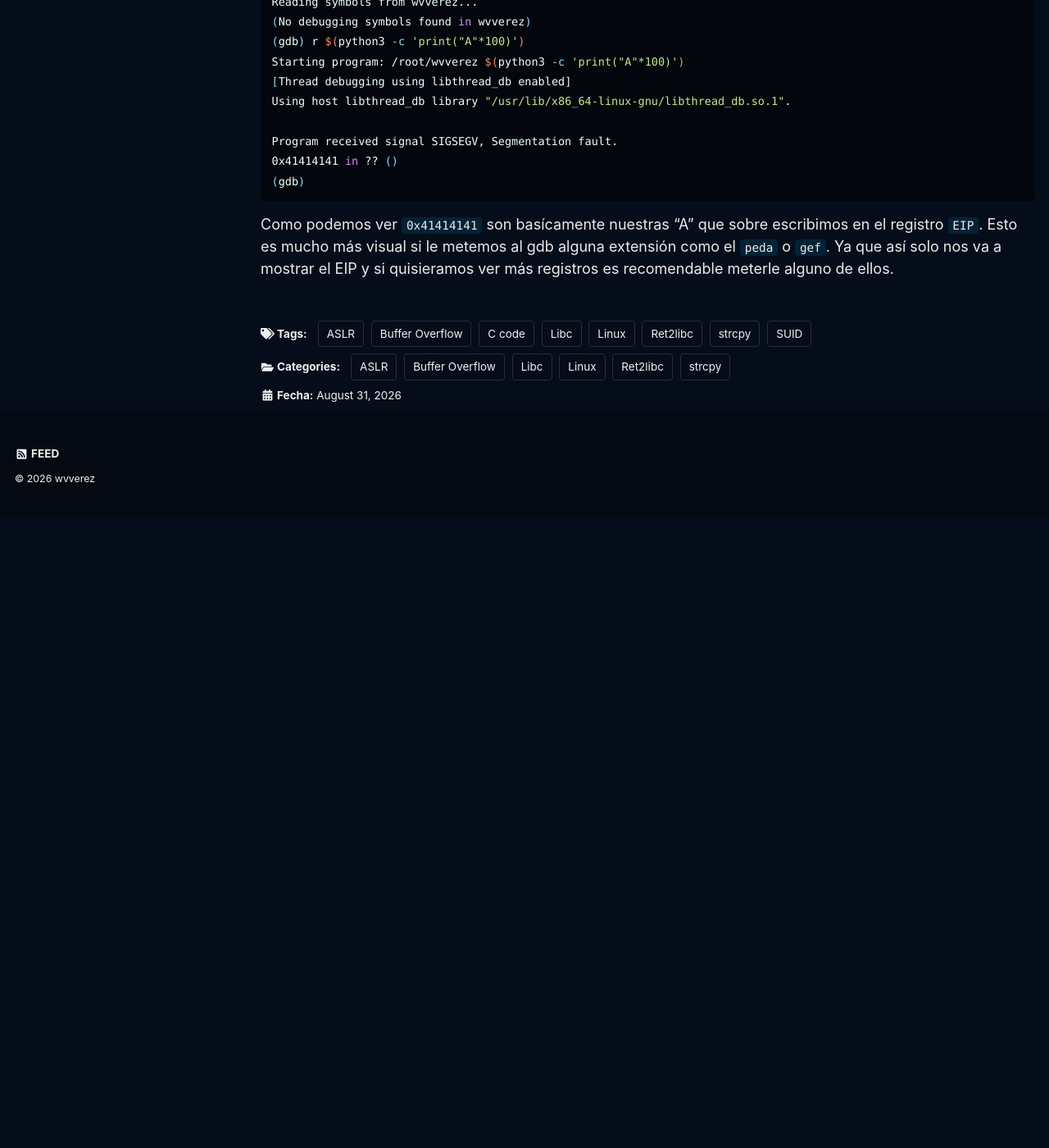
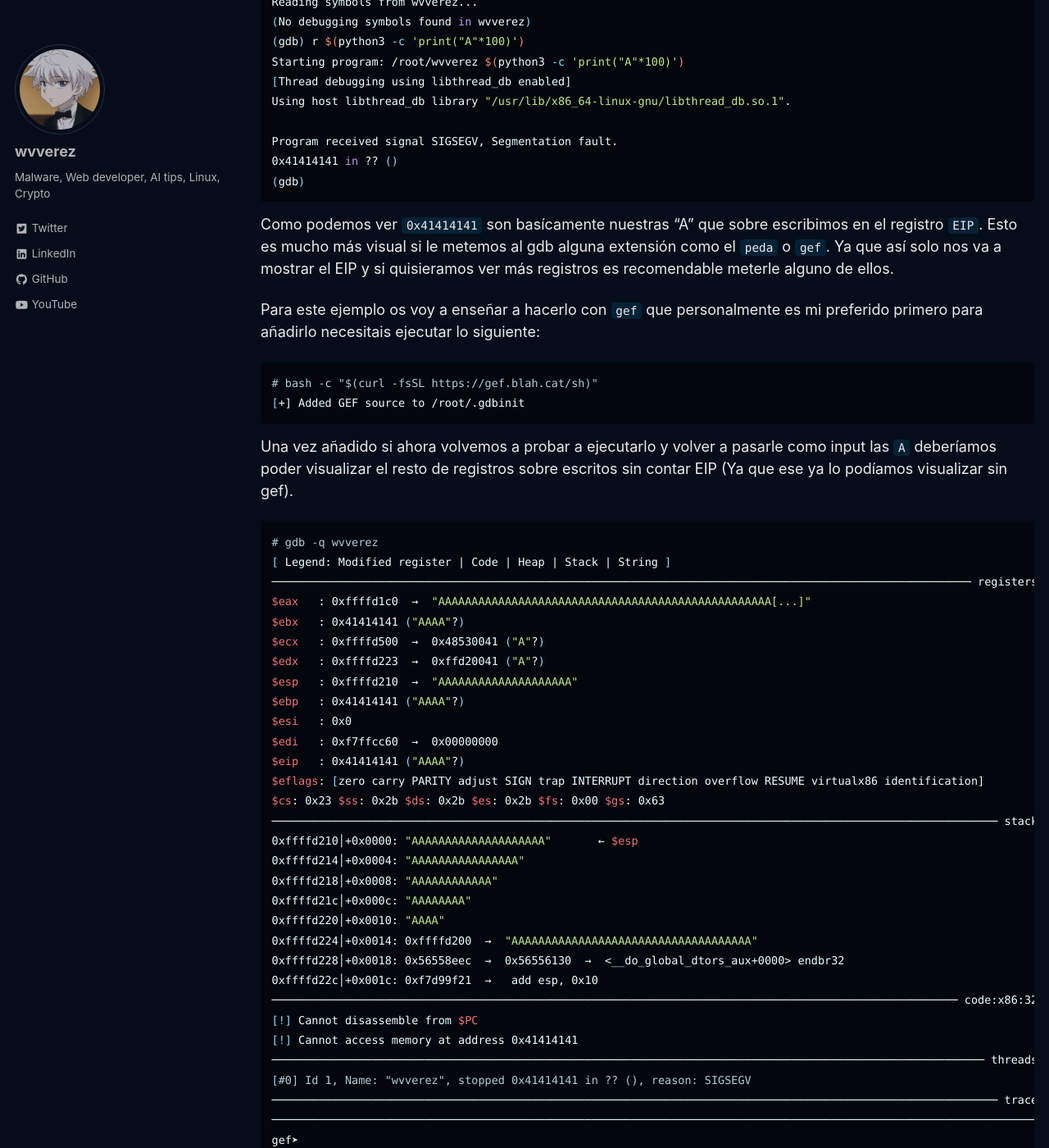
Before and after one commit to wvverez/wvverez.github.io, a Jekyll site: the page built from _posts/2026-08-31-buffer-overflow.md, in a window 1280 px wide and 1400 px high, scrolled down 4708 px. Shown: the whole window at 82% size. Built offline with Jekyll 4.4.1, drawn with Linux system fonts in a browser that asks for light colours; cached includes are drawn as plain includes; a script that is not in the unit is left out; before the commit the page ends 5338 px from its top, so only the background shows below that; some of the changed text lies outside the part shown.

Commit message:
Update 2026-08-31-buffer-overflow.md

````diff
--- a/_posts/2026-08-31-buffer-overflow.md
+++ b/_posts/2026-08-31-buffer-overflow.md
@@ -170,3 +170,52 @@
 ```
 
 Como podemos ver `0x41414141` son basícamente nuestras "A" que sobre escribimos en el registro `EIP`. Esto es mucho más visual si le metemos al gdb alguna extensión como el `peda` o `gef`. Ya que así solo nos va a mostrar el EIP y si quisieramos ver más registros es recomendable meterle alguno de ellos.
+
+Para este ejemplo os voy a enseñar a hacerlo con `gef` que personalmente es mi preferido primero para añadirlo necesitais ejecutar lo siguiente:
+
+```sh
+# bash -c "$(curl -fsSL https://gef.blah.cat/sh)"
+[+] Added GEF source to /root/.gdbinit
+```
+
+Una vez añadido si ahora volvemos a probar a ejecutarlo y volver a pasarle como input las `A` deberíamos poder visualizar el resto de registros sobre escritos sin contar EIP (Ya que ese ya lo podíamos visualizar sin gef).
+
+```sh
+# gdb -q wvverez
+[ Legend: Modified register | Code | Heap | Stack | String ]
+───────────────────────────────────────────────────────────────────────────────────────────────────────── registers ────
+$eax   : 0xffffd1c0  →  "AAAAAAAAAAAAAAAAAAAAAAAAAAAAAAAAAAAAAAAAAAAAAAAAAA[...]"
+$ebx   : 0x41414141 ("AAAA"?)
+$ecx   : 0xffffd500  →  0x48530041 ("A"?)
+$edx   : 0xffffd223  →  0xffd20041 ("A"?)
+$esp   : 0xffffd210  →  "AAAAAAAAAAAAAAAAAAAA"
+$ebp   : 0x41414141 ("AAAA"?)
+$esi   : 0x0
+$edi   : 0xf7ffcc60  →  0x00000000
+$eip   : 0x41414141 ("AAAA"?)
+$eflags: [zero carry PARITY adjust SIGN trap INTERRUPT direction overflow RESUME virtualx86 identification]
+$cs: 0x23 $ss: 0x2b $ds: 0x2b $es: 0x2b $fs: 0x00 $gs: 0x63
+───────────────────────────────────────────────────────────────────────────────────────────────────────────── stack ────
+0xffffd210│+0x0000: "AAAAAAAAAAAAAAAAAAAA"       ← $esp
+0xffffd214│+0x0004: "AAAAAAAAAAAAAAAA"
+0xffffd218│+0x0008: "AAAAAAAAAAAA"
+0xffffd21c│+0x000c: "AAAAAAAA"
+0xffffd220│+0x0010: "AAAA"
+0xffffd224│+0x0014: 0xffffd200  →  "AAAAAAAAAAAAAAAAAAAAAAAAAAAAAAAAAAAA"
+0xffffd228│+0x0018: 0x56558eec  →  0x56556130  →  <__do_global_dtors_aux+0000> endbr32
+0xffffd22c│+0x001c: 0xf7d99f21  →   add esp, 0x10
+─────────────────────────────────────────────────────────────────────────────────────────────────────── code:x86:32 ────
+[!] Cannot disassemble from $PC
+[!] Cannot access memory at address 0x41414141
+─────────────────────────────────────────────────────────────────────────────────────────────────────────── threads ────
+[#0] Id 1, Name: "wvverez", stopped 0x41414141 in ?? (), reason: SIGSEGV
+───────────────────────────────────────────────────────────────────────────────────────────────────────────── trace ────
+────────────────────────────────────────────────────────────────────────────────────────────────────────────────────────
+gef➤
+```
+
+Personalmente creo que la diferencia es considerable. Con lo cual vemos que esta sobre escribiendo más registros como `EBP`, `ESP` Y `EIP` vemos que apunta `EIP` a 0x414141414141 que son basícamente nuestras "A".
+
+# Calculando el offset de el binario
+
+Bien en este punto es interesante que podamos conocer
````
